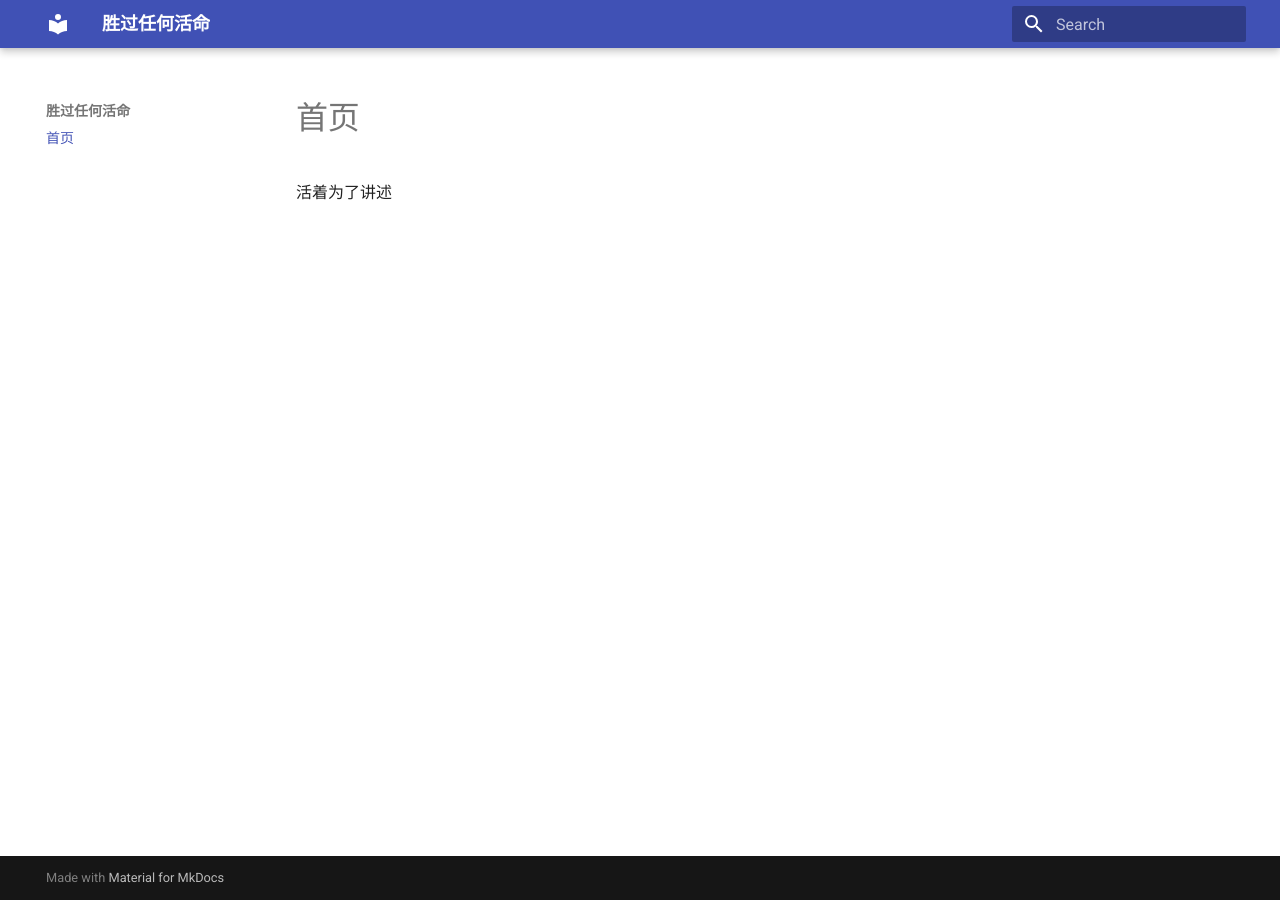
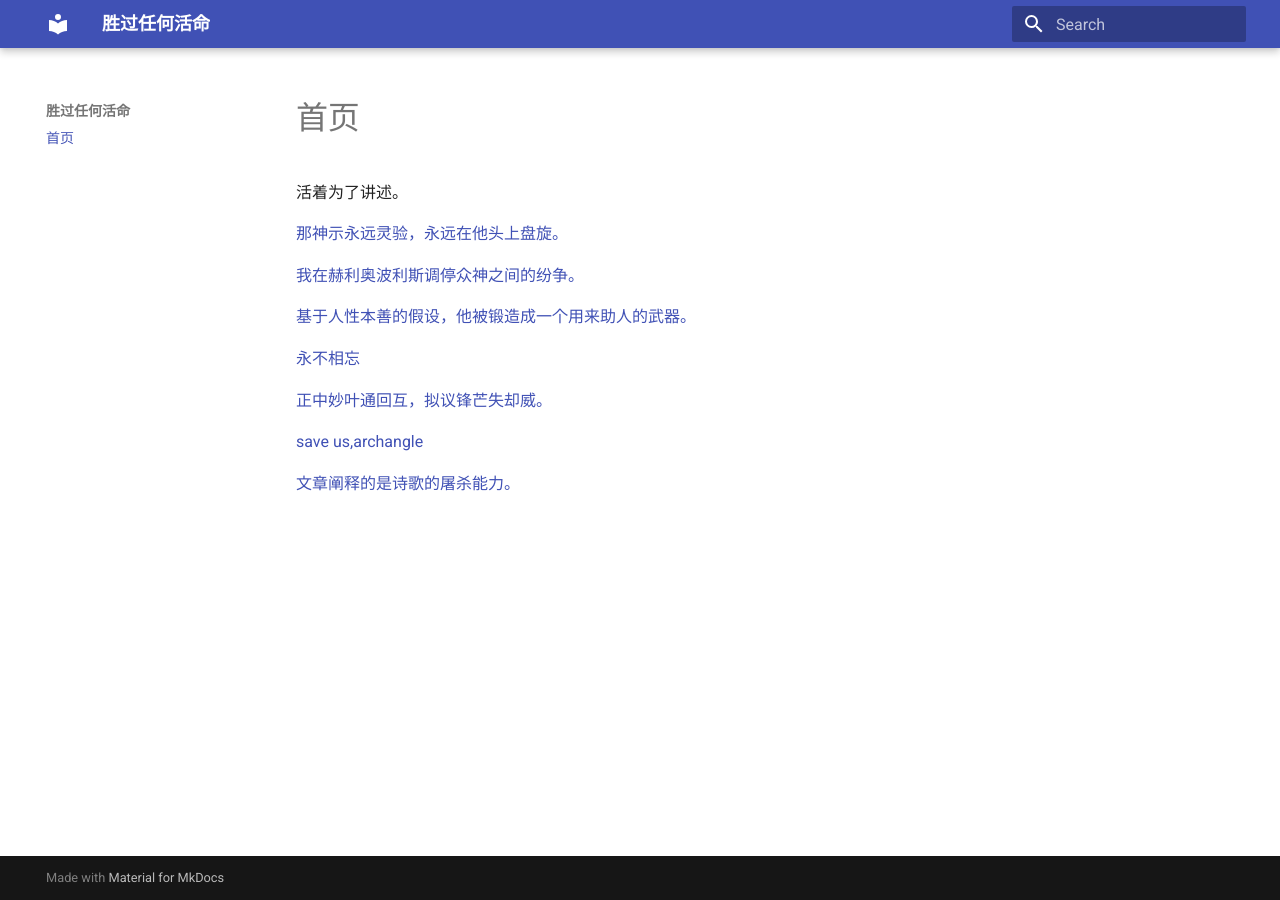
Before and after one commit to 2421bet-coder/my-personal-website, an MkDocs documentation site: the page built from docs/index.md, in a window 1280 px wide. Built offline with MkDocs 1.6.1 and Material for MkDocs 9.7.7, drawn with Linux system fonts in a browser that asks for light colours.

Commit message:
上传文章的准备

```diff
--- a/docs/index.md
+++ b/docs/index.md
@@ -1 +1,15 @@
-活着为了讲述
+活着为了讲述。
+
+[那神示永远灵验，永远在他头上盘旋。](apollo.md)
+
+[我在赫利奥波利斯调停众神之间的纷争。](thoth.md)
+
+[基于人性本善的假设，他被锻造成一个用来助人的武器。](arthur.md)
+
+[永不相忘](als.md)
+
+[正中妙叶通回互，拟议锋芒失却威。](naza.md)
+
+[save us,archangle](mkl.md)
+
+[文章阐释的是诗歌的屠杀能力。](sly.md)
```
